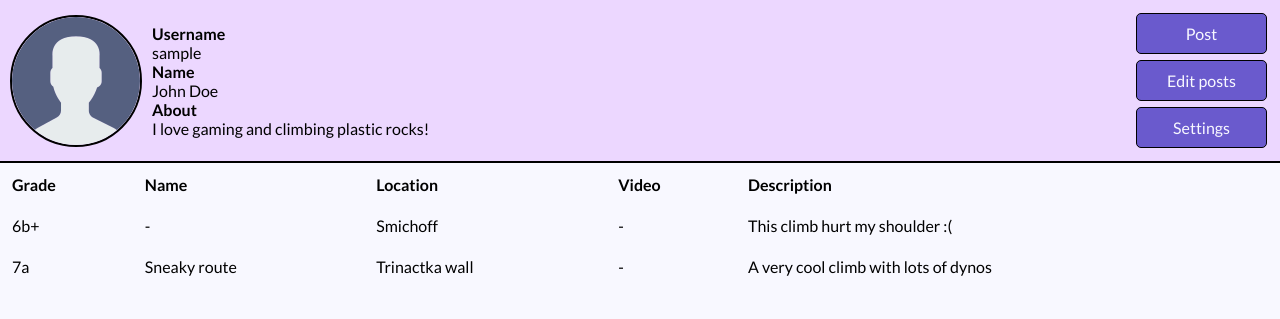
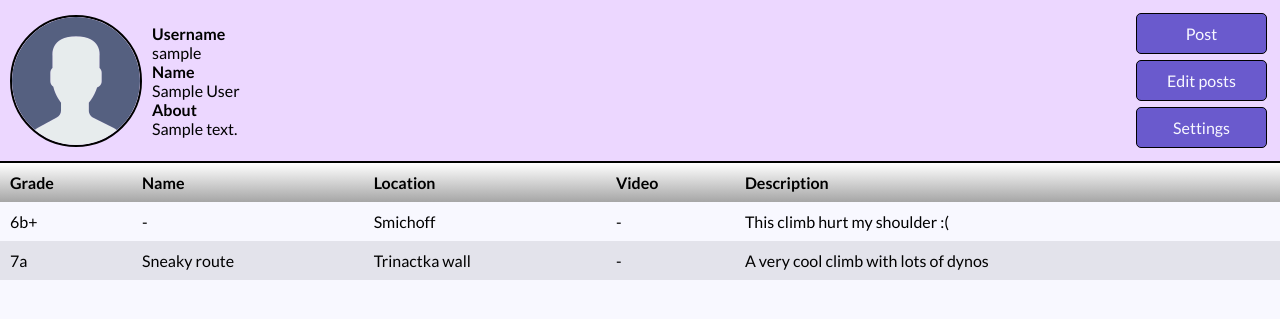
Before and after one commit to som202/Climbable, a PHP site: page /profile.php?id=1 in a window 1280 px wide. Shown: the part 41-360 px from the top of the page. Run offline with PHP 8.4, Linux system fonts and the light colour scheme; the visitor is signed in with stand-in values (Sample User, id 1); tables that the repository leaves empty or names only in its code hold one stand-in row (values such as "Sample post").

Commit message:
tweaks to user control logic

```diff
--- a/css/profile.css
+++ b/css/profile.css
@@ -69,10 +69,17 @@ header #account {
 }
 table {
     width: 100%;
+    border-collapse: collapse;
 }
 th, td {
     padding: 10px;
     text-align: left;
+}
+thead tr {
+    background-image: linear-gradient(to top, rgb(166, 166, 166), white);
+}
+tbody tr:nth-child(even) {
+    background-color: rgb(227, 227, 235);
 }
 #post-form {
     margin-top: 3em;
--- a/index.php
+++ b/index.php
@@ -18,7 +18,7 @@ session_start();
         <a href="search.php">Find climbers</a>
         <div id="account">
             <?php
-            if (isset($_SESSION["username"]) && isset($_SESSION["user_id"])) {
+            if (isset($_SESSION["user_id"])) {
                 echo "<a href='profile.php?id=".$_SESSION["user_id"]."'>Profile</a>";
             }
             else {
@@ -42,7 +42,7 @@ session_start();
             </p>
         </div>
         <?php
-        if (!isset($_SESSION["username"])) {
+        if (!isset($_SESSION["user_id"])) {
             echo <<<html
             <div class="tip">
             <strong>You can find other climbers using "Find climbers" section</strong>
--- a/login.php
+++ b/login.php
@@ -1,5 +1,9 @@
 <?php
 session_start();
+if (isset($_SESSION["user_id"])) {
+    header("Location: profile.php?id=".urlencode($_SESSION["user_id"]));
+    exit();
+}
 ?>
 <!DOCTYPE html>
 <html lang="en">
--- a/login_process.php
+++ b/login_process.php
@@ -33,7 +33,6 @@ if ($_SERVER["REQUEST_METHOD"] === "POST") {
                 $stmt2->close();
                 $conn->close();
                 if (password_verify($password,$user_pw_hash)) {
-                    $_SESSION["username"] = $username;
                     $_SESSION["user_id"] = $user_id;
                     header("Location: profile.php?id=".urlencode($user_id));
                     exit();
--- a/profile.php
+++ b/profile.php
@@ -9,9 +9,18 @@ if ($_SERVER["REQUEST_METHOD"] == "GET") {
 else {
     die("This page only supports get requests");
 }
-require('uid_to_username.php');
+require('uid_get_data.php');
 // page will die if the user with specified user_id doesn't exist
-$profile_username = uid_to_username($_GET["id"]);
+$profile_username = uid_get_data($_GET["id"],"username");
+$name = uid_get_data($_GET["id"],"name");
+if (is_null($name)) {
+    $name = "-";
+}
+$about = uid_get_data($_GET["id"],"about");
+if (is_null($about)) {
+    $about = "-";
+}
+$conn->close();
 ?>
 <!DOCTYPE html>
 <html lang="en">
@@ -31,8 +40,13 @@ $profile_username = uid_to_username($_GET["id"]);
         <a href="search.php">Find climbers</a>
         <div id="account">
             <?php
-            if (isset($_SESSION["username"])) {
+            if (isset($_SESSION["user_id"])) {
+                if ($_GET["id"] == $_SESSION["user_id"]) {
                     echo "<a href='logout.php'>Log out</a>";
+                }
+                else {
+                    echo "<a href='profile.php?id=".$_SESSION["user_id"]."'>Profile</a>";
+                }
             }
             else {
                 echo <<<html
@@ -50,11 +64,11 @@ $profile_username = uid_to_username($_GET["id"]);
         </div>
         <div id="profile-description">
             <strong>Username</strong><br><span><?php echo htmlspecialchars($profile_username);?></span><br>
-            <strong>Name</strong><br><span>John Doe</span><br>
-            <strong>About</strong><br><span>I love gaming and climbing plastic rocks!</span>
+            <strong>Name</strong><br><span><?php echo htmlspecialchars($name);?></span><br>
+            <strong>About</strong><br><span><?php echo htmlspecialchars($about);?></span>
         </div>
         <?php
-        if ($_SESSION["username"] === $profile_username) {
+        if ($_SESSION["user_id"] == $_GET["id"]) {
             echo <<<html
             <div id="action-buttons">
                 <button type="button" class="action-button">Post</button>
@@ -94,6 +108,9 @@ $profile_username = uid_to_username($_GET["id"]);
             </tbody>
         </table>
     </div>
+    <?php
+    if ($_SESSION["user_id"] == $_GET["id"]) {
+        echo <<<html
         <div id="overlay">
             <form id="post-form">
                 <button id="btn-close">&times;</button>
@@ -122,5 +139,9 @@ $profile_username = uid_to_username($_GET["id"]);
                 </div>
             </form>
         </div>
+        html;
+    }
+    ?>
+
 </body>
 </html>
--- a/search.php
+++ b/search.php
@@ -18,7 +18,7 @@ session_start();
         <a href="index.php">Climbable</a>
         <div id="account">
             <?php
-            if (isset($_SESSION["username"]) && isset($_SESSION["user_id"])) {
+            if (isset($_SESSION["user_id"])) {
                 echo "<a href='profile.php?id=".$_SESSION["user_id"]."'>Profile</a>";
             }
             else {
--- a/signup.php
+++ b/signup.php
@@ -1,5 +1,9 @@
 <?php
 session_start();
+if (isset($_SESSION["user_id"])) {
+    header("Location: profile.php?id=".urlencode($_SESSION["user_id"]));
+    exit();
+}
 ?>
 <!DOCTYPE html>
 <html lang="en">
--- /dev/null
+++ b/uid_get_data.php
@@ -0,0 +1,31 @@
+<?php
+require('db_connect.php');
+//$data parameter is column in users table in db
+function uid_get_data($uid,$data) {
+    if ($data !== "username" && $data !== "name" && $data !== "about") {
+        die("Specified data column doesn't exist in db");
+    }
+
+    global $conn;
+    $stmt = $conn->prepare("SELECT $data FROM users WHERE id = ?");
+    $stmt->bind_param("i", $uid);
+    if (!$stmt->execute()) {
+        $stmt->close();
+        $conn->close();
+        die("Database error: ".$stmt->error);
+    }
+
+    $res = $stmt->get_result();
+    if ($res->num_rows === 1) {
+        $row = $res->fetch_assoc();
+        $stmt->close();
+        //connection is closed in the main script, because this function is going to be called multiple times
+        return $row[$data];
+    }
+    else {
+        $stmt->close();
+        $conn->close();
+        die("User with specified id doesn't exist in the database");
+    }
+}
+?>
```
Lines whose indentation alone changed are shown as unchanged.
